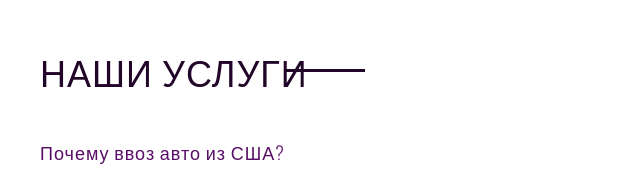
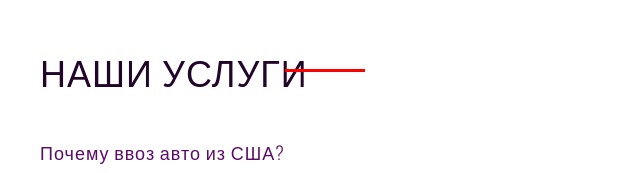
Before and after one commit to dacenkoa/american__car, a website: page app/index.html in a window 1280 px wide. Shown: the part 901-1074 px from the top of the page, 0-640 px from the left. Drawn offline with nearby package versions, Linux system fonts and the light colour scheme; files whose address does not match are found by name.

Commit message:
change color

```diff
--- a/app/scss/style.scss
+++ b/app/scss/style.scss
@@ -87,7 +87,7 @@
             content: "";
             width: 80px;
             height: 3px;
-            background-color: $violet;
+            background-color: red;
             position: absolute;
             left: 245px;
             top: 20px;
```
Also changed, not shown: app/css/style.min.css.
